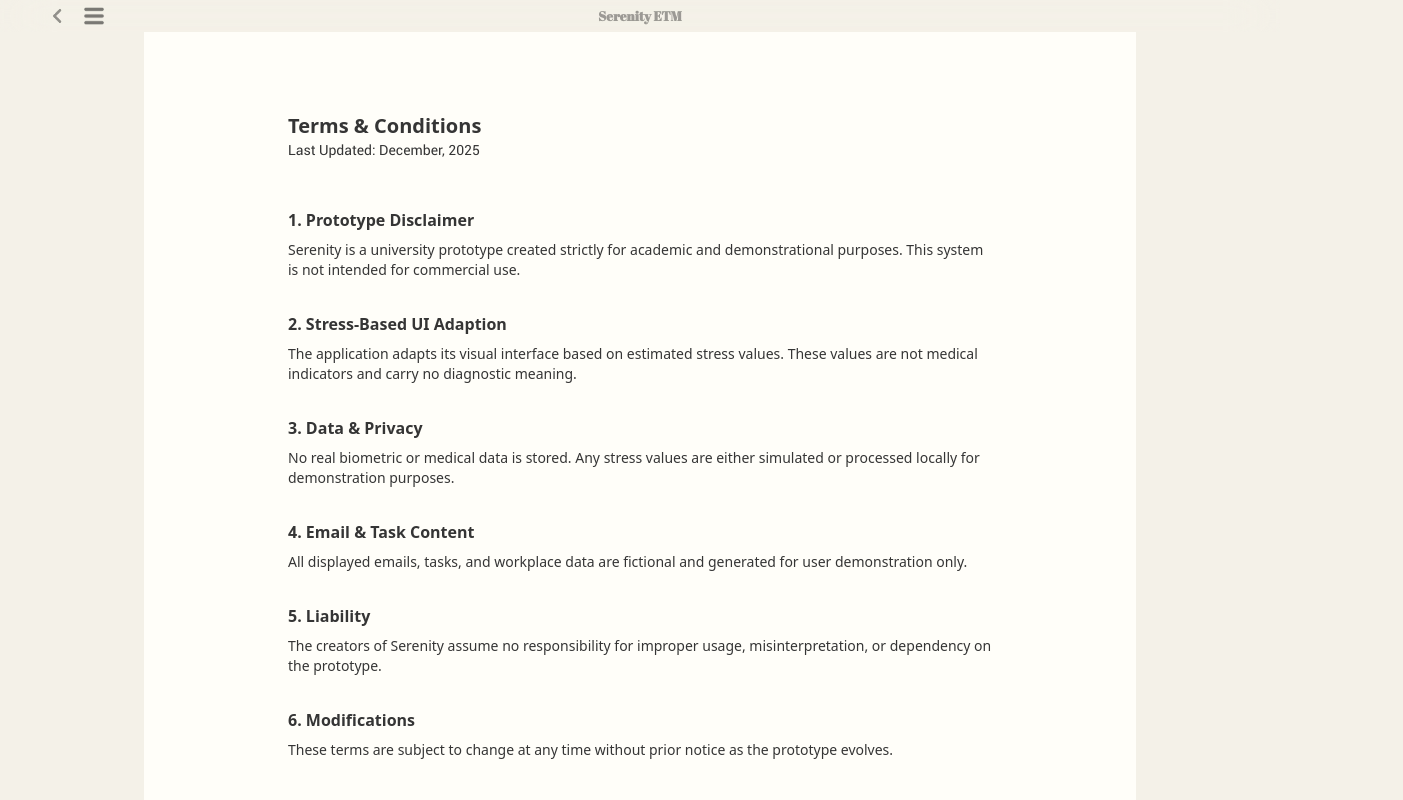
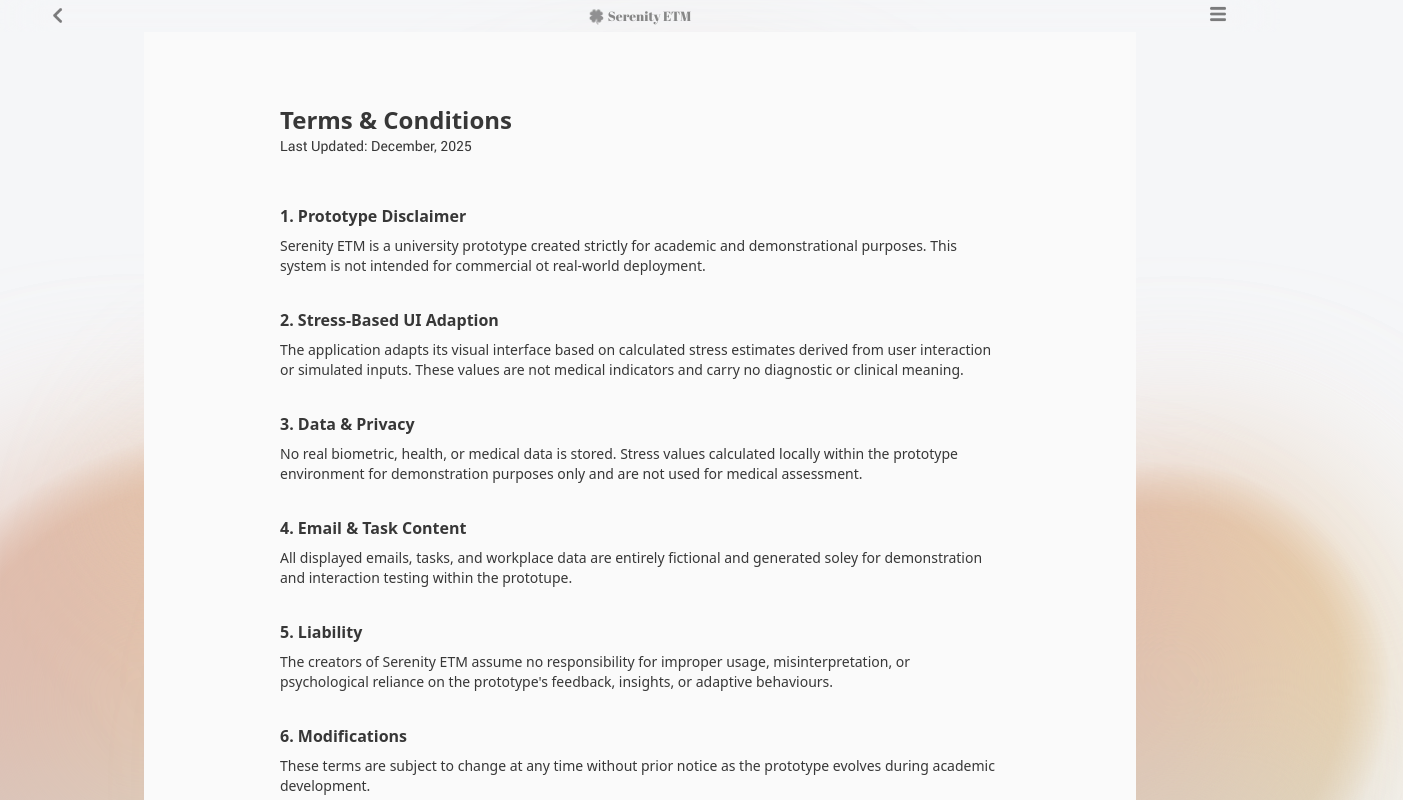
Before and after one commit to rubaisha-rn/Serenity-ETM, a Next.js app in the folder serenity-etm/: page /terms in a window 1280 px wide. Shown: the top 800 px of the page, 1403 px wide, since content can reach past the window. Built offline with nearby package versions, Linux system fonts and the light colour scheme.

Commit message:
Improving overall UI.

```diff
--- a/serenity-etm/src/app/globals.css
+++ b/serenity-etm/src/app/globals.css
@@ -17,7 +17,7 @@
 }
 
 body {
-    @apply bg-light-low-bg text-light-low-textC dark:bg-dark-low-bg dark:text-dark-low-textC;
+    @apply bg-light-low-bg text-light-textC dark:bg-dark-low-bg dark:text-dark-textC;
     font-family: Arial, Helvetica, sans-serif;
     overflow-x: hidden;
 }
--- a/serenity-etm/src/app/terms/page.js
+++ b/serenity-etm/src/app/terms/page.js
@@ -2,6 +2,8 @@
 
 import { useEffect, useState } from "react";
 import Header from "@/components/header";
+import FloatingBlobs from '@/components/floatingblobs';
+import Image from "next/image";
 
 export default function TermsPage () {
 
@@ -13,12 +15,12 @@ export default function TermsPage () {
     }, []);
 
     const textAClasses = {
-        light: 'text-light-low-textA',
+        light: 'text-light-textA',
         dark: '',
     };
 
     const textBClasses = {
-        light: 'text-light-low-textB',
+        light: 'text-light-textB',
         dark: '',
     };
 
@@ -35,22 +37,33 @@ export default function TermsPage () {
     return (
         <main className={`relative min-h-screen ${textAClasses[theme]} ${bgClasses[theme]}`}>
 
+            <FloatingBlobs className='z-0'/>
+
             <Header
                 title="Serenity ETM"
+                logo={<Image
+                    src="/logo/logo.png"
+                    alt='Serenity ETM Logo'
+                    width={18}
+                    height={18}
+                    priority
+                />}
                 showBack
-                backHref="/"
+                navLinks={[
+                    {label: 'Home', href: '/'},
+                    {label: 'Terms & Conditions', href: '/terms'},
+                ]}
                 sticky
-                textClass={textBClasses[theme]}
             />
 
             <div className={`flex items-center justify-center min-h-[calc(100vh-4rem)] px-6 md:px-12 py-12 relative z-10 ${cardClasses[theme]} mx-6 md:mx-36`}>
 
-                <div className={`w-full max-w-3xl ${textBClasses[theme]} p-8`}>
+                <div className={`w-full max-w-3xl ${textBClasses[theme]} p-6`}>
 
                     {/* header */}
                     <div className="mb-12">
 
-                        <h1 className='font-sans font-bold text-[calmp(2.8rem, 6vw, 4rem)] text-xl'>
+                        <h1 className='font-sans font-bold text-[calmp(2.8rem, vw, 8rem)] text-2xl'>
                             Terms & Conditions
                         </h1>
 
@@ -63,7 +76,7 @@ export default function TermsPage () {
                         <div>
                             <h3 className="font-semibold text-base mb-2">1. Prototype Disclaimer</h3>
 
-                            <p className="text-sm">Serenity is a university prototype created strictly for academic and demonstrational purposes. This system is not intended for commercial use.</p>
+                            <p className="text-sm">Serenity ETM is a university prototype created strictly for academic and demonstrational purposes. This system is not intended for commercial ot real-world deployment.</p>
 
                         </div>
 
@@ -74,7 +87,7 @@ export default function TermsPage () {
                             </h3>
 
                             <p className="text-sm">
-                                The application adapts its visual interface based on estimated stress values. These values are not medical indicators and carry no diagnostic meaning.
+                                The application adapts its visual interface based on calculated stress estimates derived from user interaction or simulated inputs. These values are not medical indicators and carry no diagnostic or clinical meaning.
                             </p>
 
                         </div>
@@ -86,7 +99,7 @@ export default function TermsPage () {
                             </h3>
 
                             <p className="text-sm">
-                                No real biometric or medical data is stored. Any stress values are either simulated or processed locally for demonstration purposes.
+                                No real biometric, health, or medical data is stored. Stress values calculated locally within the prototype environment for demonstration purposes only and are not used for medical assessment.
                             </p>
 
                         </div>
@@ -98,7 +111,7 @@ export default function TermsPage () {
                             </h3>
 
                             <p className="text-sm">
-                                All displayed emails, tasks, and workplace data are fictional and generated for user demonstration only.
+                                All displayed emails, tasks, and workplace data are entirely fictional and generated soley for demonstration and interaction testing within the prototupe.
                             </p>
 
                         </div>
@@ -110,7 +123,7 @@ export default function TermsPage () {
                             </h3>
 
                             <p className="text-sm">
-                                The creators of Serenity assume no responsibility for improper usage, misinterpretation, or dependency on the prototype.
+                                The creators of Serenity ETM assume no responsibility for improper usage, misinterpretation, or psychological reliance on the prototype's feedback, insights, or adaptive behaviours.
                             </p>
 
                         </div>
@@ -122,7 +135,7 @@ export default function TermsPage () {
                             </h3>
 
                             <p className="text-sm">
-                                These terms are subject to change at any time without prior notice as the prototype evolves.
+                                These terms are subject to change at any time without prior notice as the prototype evolves during academic development.
                             </p>
 
                         </div>
--- a/serenity-etm/src/components/header.js
+++ b/serenity-etm/src/components/header.js
@@ -12,8 +12,6 @@ export default function Header({
     navLinks = [],
     rightElement = null,
     sticky = false,
-    className = '',
-    textClass = '',
 }) {
     const router = useRouter();
     const [menuOpen, setMenuOpen] = useState(false);
@@ -28,94 +26,102 @@ export default function Header({
             transition-all duration-500
             relative
             ${sticky ? 'sticky top-0' : ''}
-            ${className}
             `}
         >
             {/* left */}
 
             <div className="flex-1 flex items-center gap-4">
-
-                {/* Back button */}
                 {showBack && (
                     <button
                         onClick={() => router.push(backHref)}
-                        className={'font-roboto text-xs transition-opacity hover:opacity-70 ${textClass}'}
+                        className='transition-opacity hover:opacity-50'
                     >
                         <Image
                             src="/icons/back.png"
                             alt='Back'
-                            width={18}
-                            height={18}
+                            width={19}
+                            height={19}
                             priority
-                            className="opacity-40"
+                            className="opacity-50 pb-0.5"
                         />
                     </button>
                 )}
+            </div>
 
-                {/* Menu button */}
-                <button
-                    onClick={() => setMenuOpen(prev => !prev)}
-                    className="relative w-6 h-6 flex-none"
-                >
-                    {menuOpen
-                        ? <Image
-                            src="/icons/menuClose.png"
-                            alt='Close menu'
-                            width={24}
-                            height={24}
-                            priority
-                            className={`absolute inset-0 transition-opacity duration-300 ease-in-out ${menuOpen ? 'opacity-50' : 'opacity-100'}`}
-
-                        /> : <Image
-                            src="/icons/menuOpen.png"
-                            alt='Open menu'
-                            width={24}
-                            height={24}
-                            priority
-                            className={`absolute inset-0 transition-opacity duration-300 ease-in-out ${menuOpen ? 'opacity-100' : 'opacity-50'}`}
-                        /> }
-                </button>
-
-                {/* Nav links */}
-                {menuOpen && navLinks.length > 0 && (
-                    <div className="flex items-center gap-3 ml-4">
-                        {navLinks.map((link) => (
-                            <button
-                                key={link.href}
-                                onClick={() => {
-                                    router.push(link.href);
-                                }}
-                                className={`font-Roboto text-xs transition-opacity hover:opacity-70 ${textClass}`}
-                            >{link.label}</button>
-                        ))}
-                    </div>
-                )}
-
-            </div>
 
             {/* Brand logo and name */}
 
             <div
                 className={`
-                absolute transition-all duration-500 ease-in-out
+                absolute left-1/2 top-1/2 -translate-y-1/2 transition-all duration-500 ease-[cubic-bezier(.4,0,.2,1)]
                 flex items-center gap-1
-                ${
-                    menuOpen
-                        ? 'right-12 opacity-100 scale-100'
-                        : 'left-1/2 -translate-x-1/2 opacity-80 scale-95'
-                }
+                    ${
+                        menuOpen
+                            ? '-translate-x-[60%] opacity-100 scale-100'
+                            : '-translate-x-1/2 opacity-90 scale-95'
+                    }
                 `}
             >
-                {logo && <div className="w-4 h-3.5">{logo}</div>}
-                <h1 className="font-AbrilFatface font-semibold opacity-50 text-sm">
+                {logo && <div className="w-4 h-3.5 opacity-50">{logo}</div>}
+                <h1 className='font-AbrilFatface text-sm text-light-textC'>
                     {title}
                 </h1>
-
             </div>
 
             {/* right slot */}
-            <div className="flex-1 flex justify-end items-center">
-                {rightElement}
+            <div className="flex-1 flex justify-end items-center gap-4">
+
+                {/* nav links */}
+                <div
+                    className={`
+                    flex items-center gap-3
+                    transition-all duration-300 ease-out
+                        ${
+                            menuOpen
+                                ? 'opacity-100 translate-x-0'
+                                : 'opacity-0 translate-x-4 pointer-events-none'
+                        }
+                    `}
+                >
+                    {navLinks.map((link) => (
+                        <button
+                            key={link.href}
+                            onClick={() => {
+                                router.push(link.href);
+                                setMenuOpen(false);
+                            }}
+                            className="font-Roboto text-xs transition-opacity hover:opacity-50 text-light-textB"
+                        >
+                            {link.label}
+                        </button>
+                    ))}
+                </div>
+
+                {/* menu toggle */}
+                <button
+                    onClick={() => setMenuOpen(prev => !prev)}
+                    className="relative w-6 h-6 flex-none"
+                >
+                    <Image
+                        src='/icons/menuOpen.png'
+                        alt="Open menu"
+                        width={20}
+                        height={20}
+                        priority
+                        className={`absolute inset-0 transition-opacity duration-300 ${menuOpen ? 'opacity-0' : 'opacity-50'}`}
+                    />
+
+                    <Image
+                        src='/icons/menuClose.png'
+                        alt="Close menu"
+                        width={20}
+                        height={20}
+                        priority
+                        className={`absolute inset-0 transition-opacity duration-300 ${menuOpen ? 'opacity-50' : 'opacity-0'}`}
+                    />
+
+                </button>
+
             </div>
 
         </header>
```
Also changed, not shown: serenity-etm/src/app/page.js (+15 -26 lines), serenity-etm/tailwind.config.js (+31 -43 lines).
